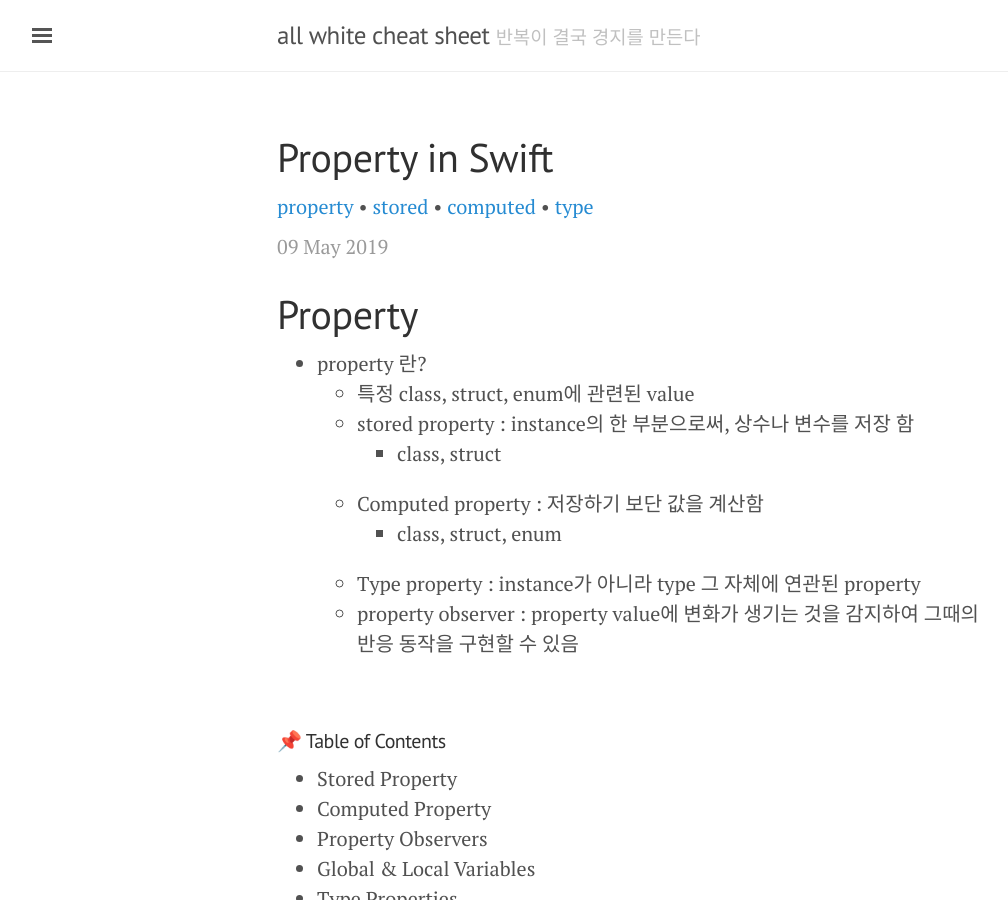
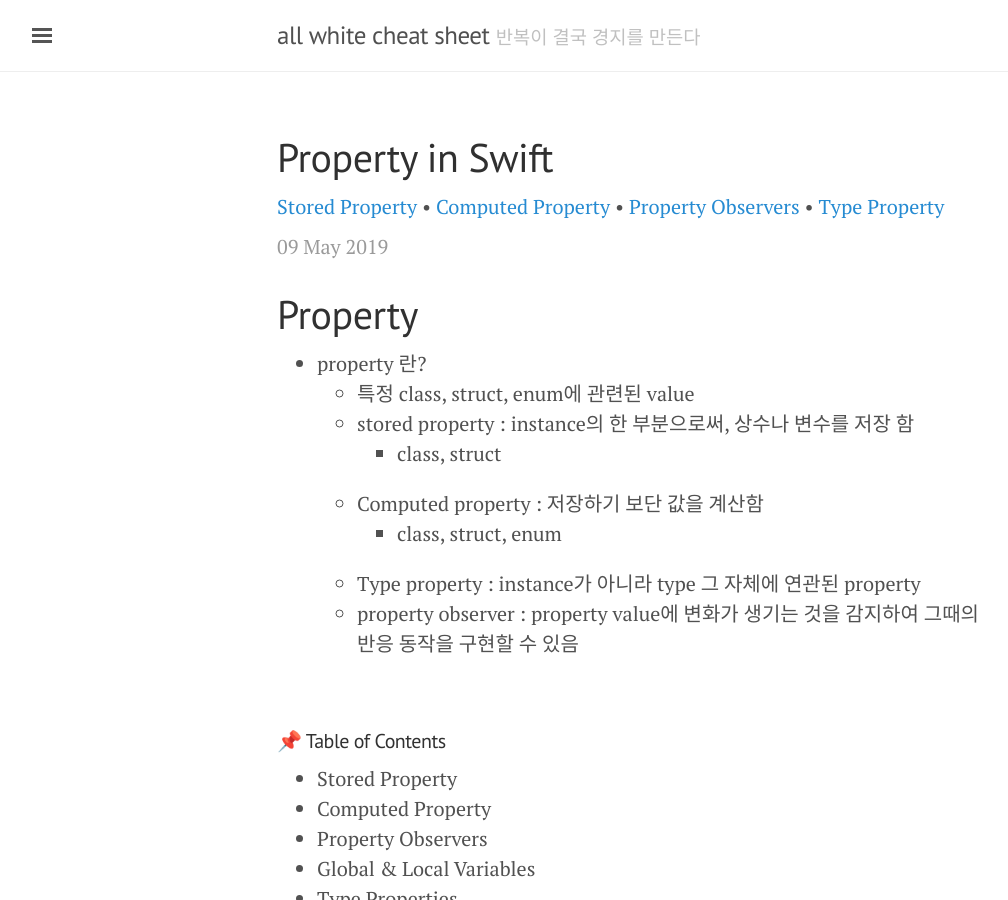
Before and after one commit to daheenallwhite/daheenallwhite.github.io, a Jekyll site: the page built from _posts/2019-05-09-Property-in-Swift.markdown, in a window 1280 px wide and 900 px high. Shown: the whole window, without its empty margins (3-1011 px from the left). Built offline with Jekyll 4.4.1, drawn with Linux system fonts in a browser that asks for light colours; emoji names are drawn with the system emoji font.

Commit message:
Modify tags of the post-Property in Swift

```diff
--- a/_posts/2019-05-09-Property-in-Swift.markdown
+++ b/_posts/2019-05-09-Property-in-Swift.markdown
@@ -4,7 +4,7 @@
 date:   2019-05-09 00:17:00
 author: Dana Lee
 categories: Swift
-tags:    property stored computed type
+tags: [Stored Property, Computed Property, Property Observers, Type Property]
 cover:  "/assets/instacode.png"
 ---
 
```
